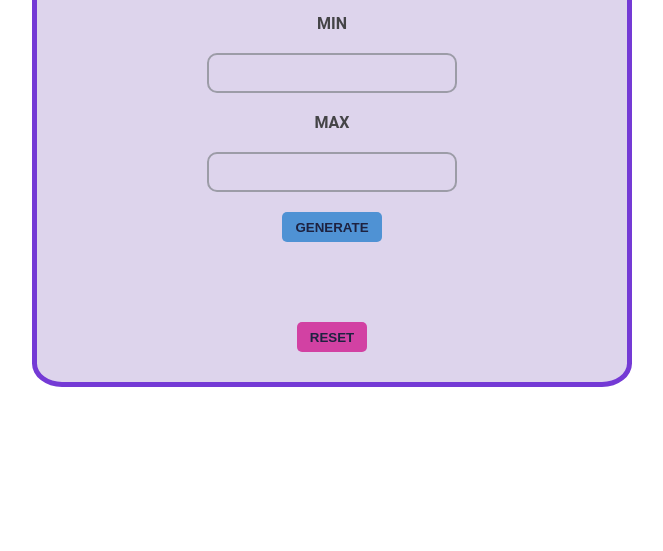
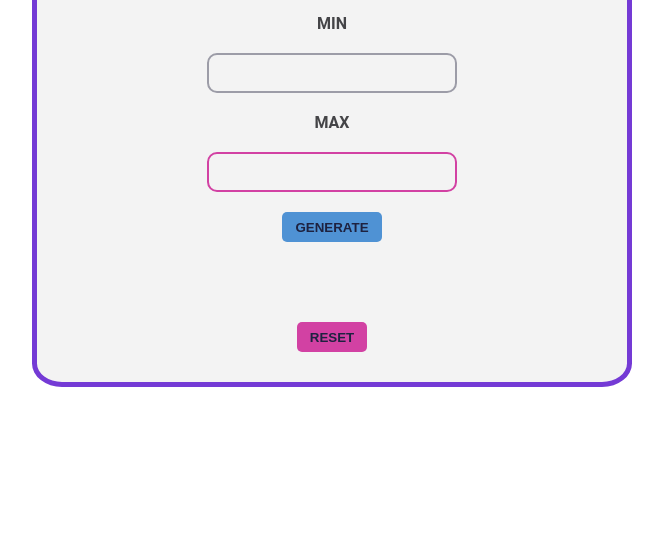
Before and after one commit to mzubkova/randomizer-app, a plain HTML site: page index.html in a window 1280 px wide. Shown: the part 249-800 px from the top of the page, without its empty margins (308-971 px from the left). Drawn offline with Linux system fonts and the light colour scheme.

Commit message:
update styles

```diff
--- a/style.css
+++ b/style.css
@@ -206,7 +206,7 @@ input:focus:input-placeholder {
 
 .inner-guess {
   border: 5px solid #743ad5;
-  background-color: #ddd4ec;
+  background-color: #f3f3f3;
   width: 600px;
   border-radius: 5%;
 }
@@ -280,7 +280,11 @@ input:focus:input-placeholder {
 
 .form__input:focus {
   border-style: none;
-  outline: 2px outset #4f92d4;
+  outline: 2px outset #a841d2;
+}
+
+.form__input-max {
+  border: 2px solid #d241a3;
 }
 
 .form__input-result {
@@ -303,6 +307,8 @@ input:focus:input-placeholder {
 .form__btn--play:hover {
   background-color: #4fd4ba;
   margin: 0;
+
+  box-shadow: 0px 10px 13px -7px #000, 5px 5px 15px 5px rgba(0, 0, 0, 0);
 }
 
 .form__btn--reset {
@@ -314,6 +320,7 @@ input:focus:input-placeholder {
 
 .form__btn--reset:hover {
   background-color: #8741d2;
+  box-shadow: 0px 10px 13px -7px #000, 5px 5px 15px 5px rgba(0, 0, 0, 0);
 }
 
 .form__btn--disabled {
```
Also changed, not shown: index.html (+0 -1 lines).
